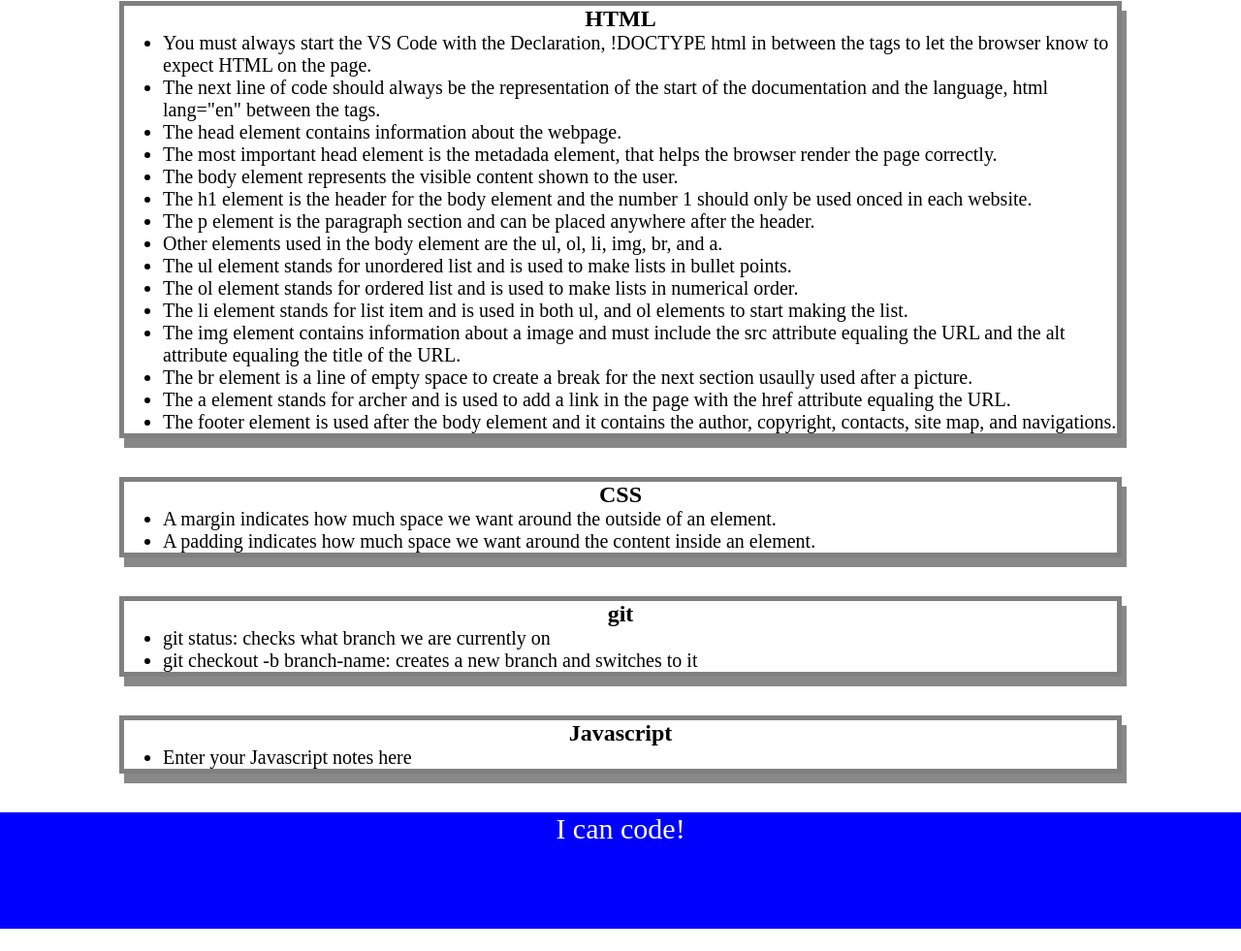
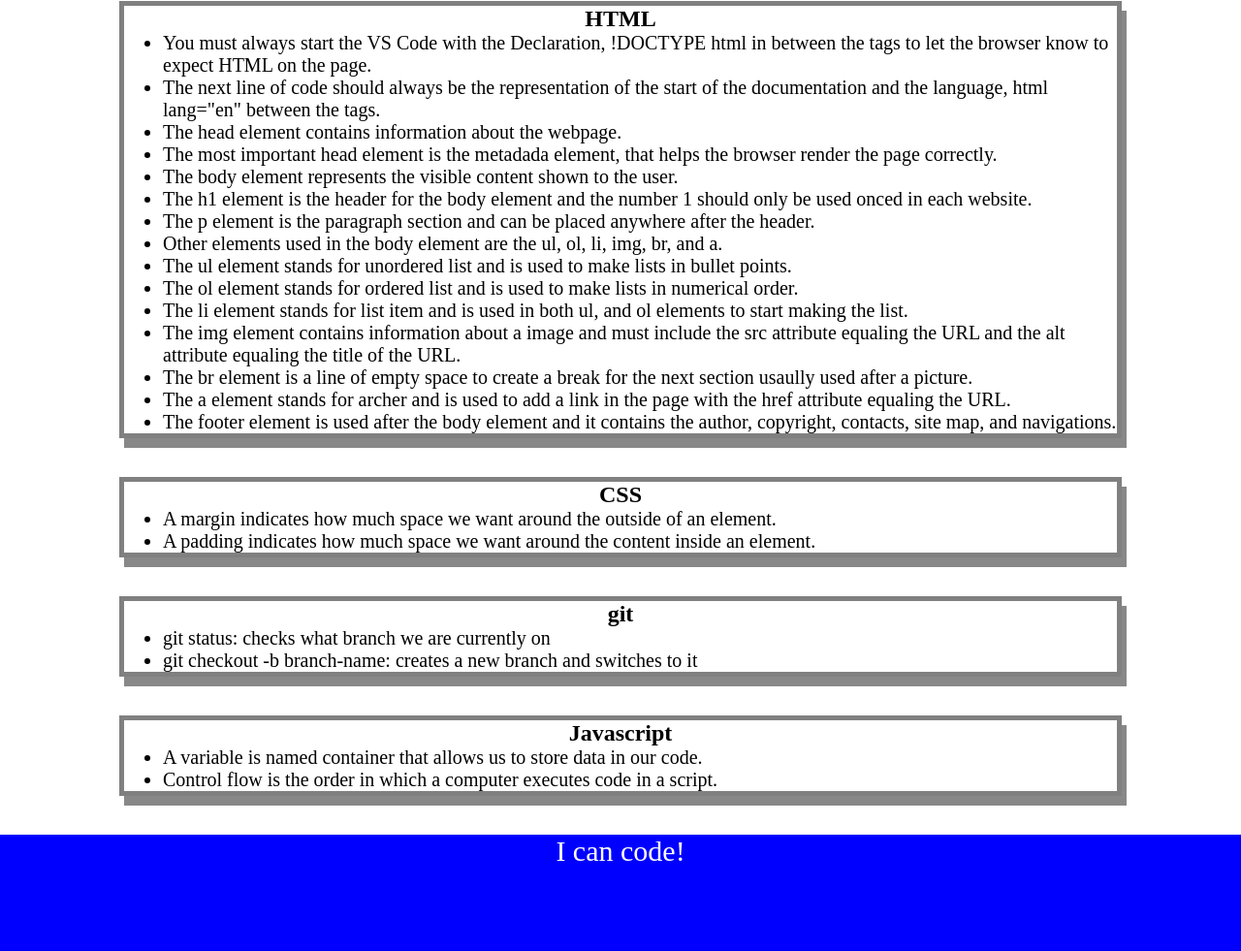
Before and after one commit to vromero-beltran/prework-study-guide, a plain HTML site: page prework-study-guide/prework-study-guide/index.html in a window 1280 px wide. Shown: the part 159-1140 px from the top of the page at 97% size. Before the commit the page ends 1117 px from the top, so only its background shows below. Drawn offline with Linux system fonts and the light colour scheme.

Commit message:
Adding notes to JS header

```diff
--- a/prework-study-guide/prework-study-guide/index.html
+++ b/prework-study-guide/prework-study-guide/index.html
@@ -51,7 +51,8 @@
       <section class="card" id="javascript-section">
         <h2>Javascript</h2>
         <ul>
-          <li>Enter your Javascript notes here</li>
+          <li>A variable is named container that allows us to store data in our code.</li>
+          <li>Control flow is the order in which a computer executes code in a script.</li>
         </ul>
       </section>
     </main>
```
